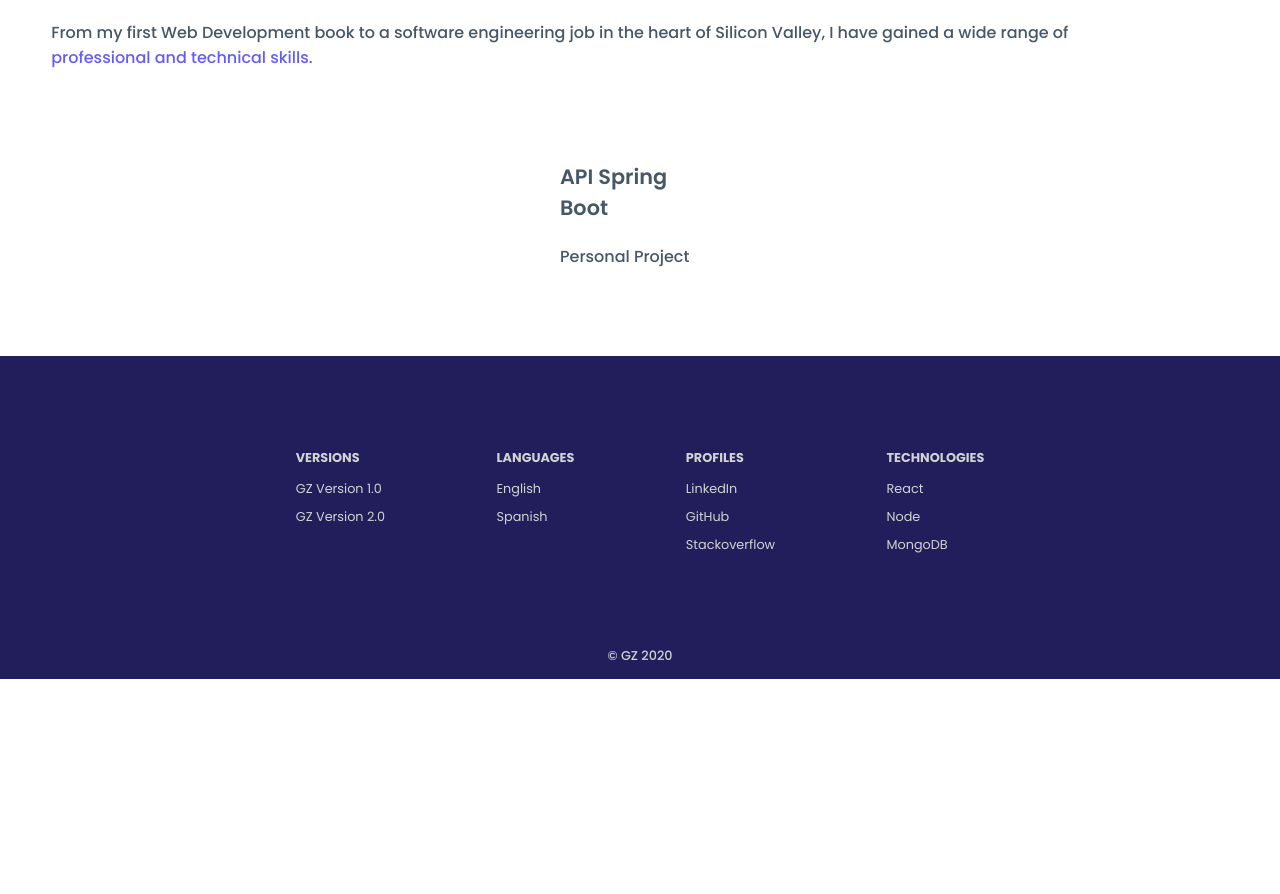
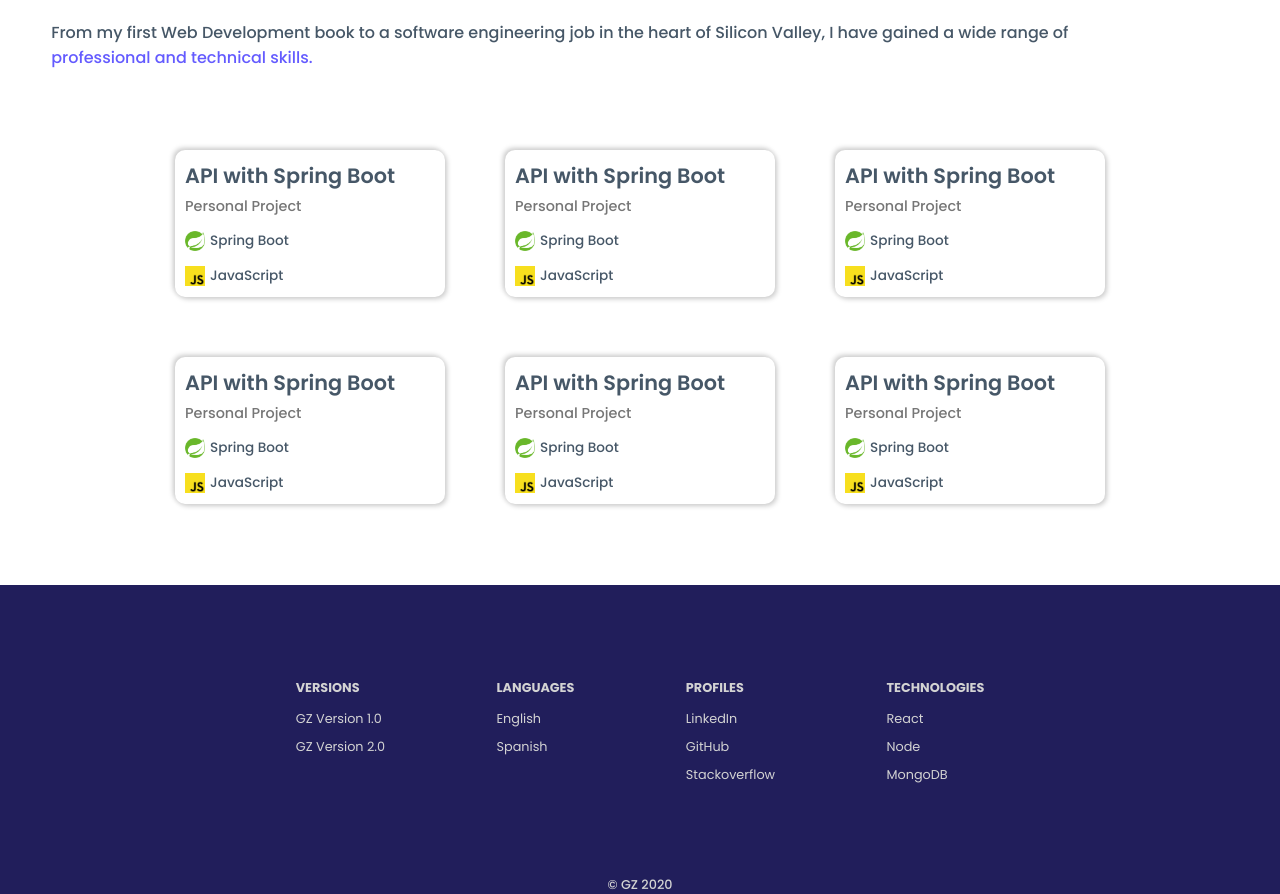
Before and after one commit to gustavozapata/gz-react-portfolio, a React (Create React App) app in the folder client/: page / in a window 1280 px wide. Shown: the part 1903-2797 px from the top of the page. Before the commit the page ends 2582 px from the top, so only its background shows below. Built offline with nearby package versions, Linux system fonts and the light colour scheme; the HTML template or start-up script is replaced by a standard one.

Commit message:
add project cards with design version 1

```diff
--- a/client/src/App.js
+++ b/client/src/App.js
@@ -8,7 +8,7 @@ function App() {
   return (
     <div className="App">
       <header className="header">
-        <p>gustavozapata</p>
+        <p>Gustavo Zapata</p>
         <h1>
           I’m passionate about the design and development of computer programs
         </h1>
--- a/client/src/components/ProjectCard.js
+++ b/client/src/components/ProjectCard.js
@@ -1,10 +1,19 @@
 import React from "react";
+import "./styles/ProjectCard.css";
 
 export default function ProjectCard() {
   return (
     <div className="ProjectCard">
-      <p className="title">API Spring Boot</p>
-      <p>Personal Project</p>
+      <p className="title">API with Spring Boot</p>
+      <p className="type-project">Personal Project</p>
+      <div className="tech">
+        <img src={require("../images/spring.png")} alt="Spring Boot Icon" />
+        <p>Spring Boot</p>
+      </div>
+      <div className="tech">
+        <img src={require("../images/js.png")} alt="JavaScript Icon" />
+        <p>JavaScript</p>
+      </div>
     </div>
   );
 }
--- /dev/null
+++ b/client/src/components/styles/ProjectCard.css
@@ -0,0 +1,33 @@
+.ProjectCard {
+  display: inline-block;
+  text-align: left;
+  margin: 30px;
+  width: 250px;
+  padding: 10px;
+  /* border: 1px solid gray; */
+  border-radius: 10px;
+  box-shadow: 2px 2px 5px rgb(204, 204, 204), -2px -2px 5px rgb(204, 204, 204);
+}
+.ProjectCard .title {
+  font-weight: 600;
+  font-size: 1.3em;
+  margin: 0;
+}
+.ProjectCard .type-project {
+  color: #767676;
+  font-size: 0.9em;
+  margin: 5px 0 0 0;
+}
+.ProjectCard .tech {
+  vertical-align: middle;
+  margin-top: 10px;
+}
+.ProjectCard .tech img {
+  width: 20px;
+  vertical-align: middle;
+}
+.ProjectCard .tech p {
+  display: inline;
+  margin-left: 5px;
+  font-size: 0.85em;
+}
--- a/client/src/layout/Projects.js
+++ b/client/src/layout/Projects.js
@@ -15,6 +15,11 @@ export default function Projects() {
         </p>
         <main>
           <ProjectCard />
+          <ProjectCard />
+          <ProjectCard />
+          <ProjectCard />
+          <ProjectCard />
+          <ProjectCard />
         </main>
       </div>
     </div>
--- a/client/src/layout/styles/Projects.css
+++ b/client/src/layout/styles/Projects.css
@@ -1,4 +1,5 @@
-.Projects .title {
-  font-weight: 600;
-  font-size: 1.3em;
+.Projects main {
+  margin: 50px auto;
+  text-align: center;
+  /* border: 1px solid red; */
 }
--- a/client/src/layout/styles/Skills.css
+++ b/client/src/layout/styles/Skills.css
@@ -29,7 +29,7 @@
 .page p span {
   color: #645bff;
 }
-.page main {
+.Skills .page main {
   width: 90%;
   display: flex;
   justify-content: space-around;
```
Also changed, not shown: client/src/images/spring.png (added).
